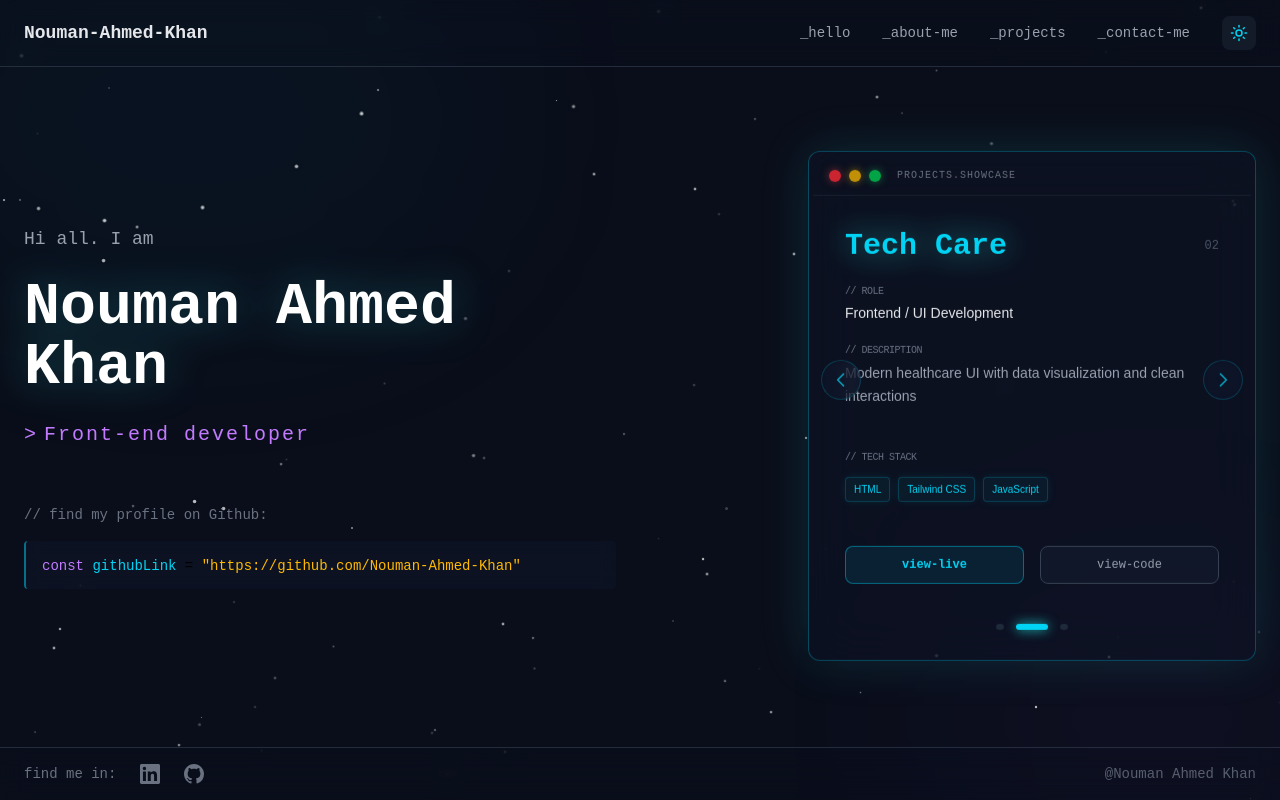
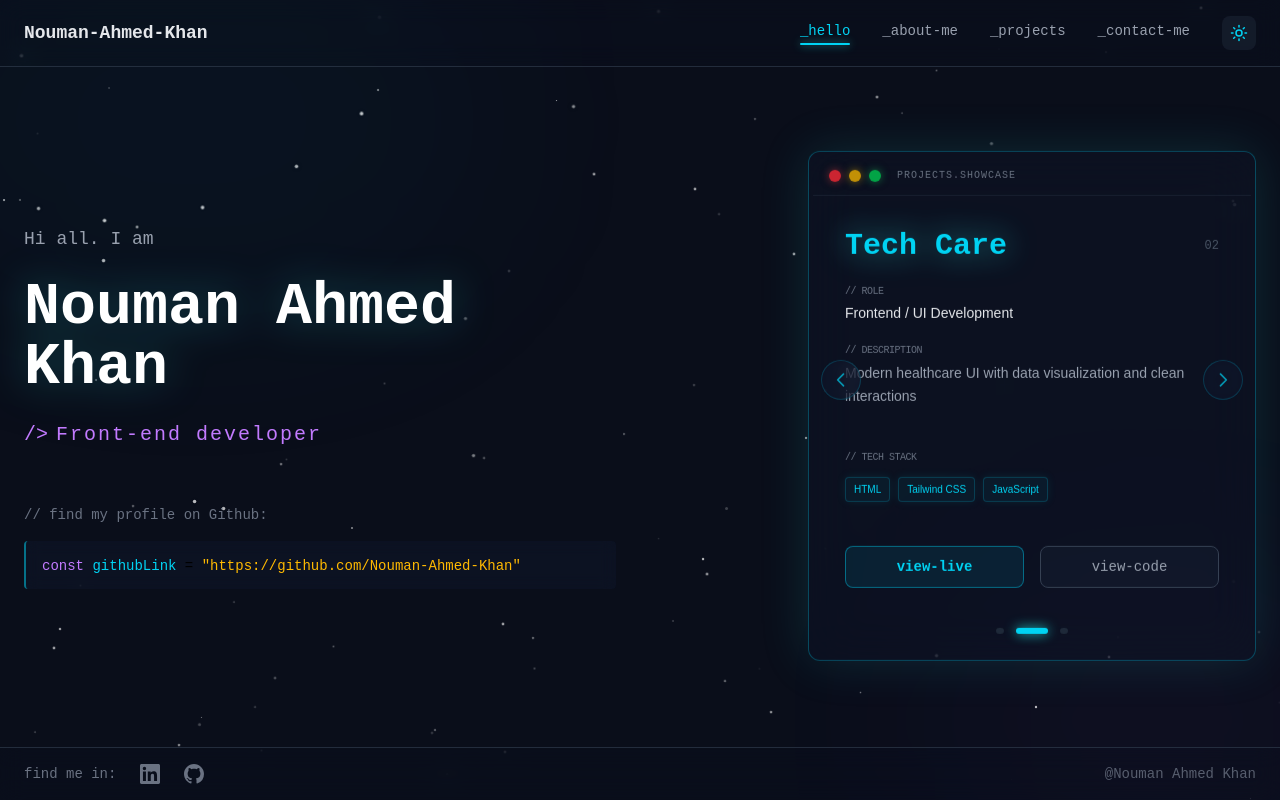
Before and after one commit to Nouman-Ahmed-Khan/my-portfolio, a React (Vite) app: page / in a window 1280 px wide. Built offline with nearby package versions, Linux system fonts and the light colour scheme.

Commit message:
Updated hero section and navbar now using claude

```diff
--- a/src/components/layout/Navbar.jsx
+++ b/src/components/layout/Navbar.jsx
@@ -1,9 +1,44 @@
-import React from 'react';
+import React, { useState, useEffect } from 'react';
 import { useTheme } from '../../context/ThemeContext';
-import { Sun, Moon } from 'lucide-react'; // Suggested: npm install lucide-react
+import { Sun, Moon } from 'lucide-react';
+
+const NAV_ITEMS = ['_hello', '_about-me', '_projects', '_contact-me'];
 
 const Navbar = () => {
   const { isDark, toggleTheme } = useTheme();
+  const [activeSection, setActiveSection] = useState('_hello');
+
+  useEffect(() => {
+    const observers = [];
+
+    NAV_ITEMS.forEach((item) => {
+      const el = document.getElementById(item);
+      if (!el) return;
+
+      const observer = new IntersectionObserver(
+        ([entry]) => {
+          if (entry.isIntersecting) {
+            setActiveSection(item);
+          }
+        },
+        { threshold: 0.5 }
+      );
+
+      observer.observe(el);
+      observers.push(observer);
+    });
+
+    return () => observers.forEach((obs) => obs.disconnect());
+  }, []);
+
+  const handleNavClick = (e, item) => {
+    e.preventDefault();
+    const el = document.getElementById(item);
+    if (el) {
+      el.scrollIntoView({ behavior: 'smooth' });
+    }
+    setActiveSection(item);
+  };
 
   return (
     <nav className="sticky top-0 z-50 w-full border-b border-gray-700/60 backdrop-blur-md bg-slate-900/10 transition-colors">
@@ -13,11 +48,26 @@ const Navbar = () => {
         </div>
 
         <div className="hidden md:flex items-center gap-8 font-mono text-sm">
-          {['_hello', '_about-me', '_projects', '_contact-me'].map((item) => (
-            <a key={item} href={`#${item}`} className="text-gray-400 hover:text-cyan-400 transition-colors">
-              {item}
-            </a>
-          ))}
+          {NAV_ITEMS.map((item) => {
+            const isActive = activeSection === item;
+            return (
+              <a
+                key={item}
+                href={`#${item}`}
+                onClick={(e) => handleNavClick(e, item)}
+                className={`transition-colors relative pb-1 ${
+                  isActive
+                    ? 'text-cyan-400'
+                    : 'text-gray-400 hover:text-cyan-400'
+                }`}
+              >
+                {item}
+                {isActive && (
+                  <span className="absolute bottom-0 left-0 w-full h-[2px] bg-cyan-400 rounded-full shadow-[0_0_8px_rgba(34,211,209,0.8)]" />
+                )}
+              </a>
+            );
+          })}
 
           {/* Theme Toggle Button */}
           <button
--- a/src/components/sections/Hero.jsx
+++ b/src/components/sections/Hero.jsx
@@ -12,7 +12,8 @@ const Hero = () => {
       role: "Frontend / UI Development",
       desc: "Crypto wallet UI built from Figma with responsive design and dynamic charts",
       tech: ["React.js", "Tailwind CSS", "Chart.js"],
-      link: "https://toon-swap.vercel.app/"
+      link: "https://toon-swap.vercel.app/",
+      code: "https://github.com/Nouman-Ahmed-Khan/Toon-Swap"
     },
     {
       id: "02",
@@ -20,7 +21,8 @@ const Hero = () => {
       role: "Frontend / UI Development",
       desc: "Modern healthcare UI with data visualization and clean interactions",
       tech: ["HTML", "Tailwind CSS", "JavaScript"],
-      link: "#"
+      link: "https://tech-care-eosin.vercel.app/",
+      code: "https://github.com/Nouman-Ahmed-Khan/Tech-Care"
     },
     {
       id: "03",
@@ -28,7 +30,8 @@ const Hero = () => {
       role: "Frontend Development",
       desc: "Software house website with responsive, user-friendly design",
       tech: ["HTML", "CSS", "Bootstrap", "JavaScript"],
-      link: "https://proswebtech.com/"
+      link: "https://proswebtech.com/",
+      code: "https://github.com/Nouman-Ahmed-Khan"
     }
   ];
 
@@ -54,7 +57,7 @@ const Hero = () => {
   }, [nextSlide, isPaused]);
 
   return (
-    <main className="flex-1 flex items-center justify-center px-6 py-12 relative z-10">
+    <main id="_hello" className="flex-1 flex items-center justify-center px-6 py-12 relative z-10">
       <div className="max-w-7xl w-full grid grid-cols-1 lg:grid-cols-2 gap-12 items-center">
 
         {/* Left Side: Intro */}
@@ -64,7 +67,7 @@ const Hero = () => {
             Nouman Ahmed Khan
           </h1>
           <div className="flex items-center gap-2">
-            <span className="text-purple-400 font-mono text-xl">{">"}</span>
+            <span className="text-purple-400 font-mono text-xl">{"/>"}</span>
             <span className="font-mono text-xl text-purple-400 tracking-widest">Front-end developer</span>
           </div>
 
@@ -72,7 +75,11 @@ const Hero = () => {
             <p className="font-mono text-sm text-gray-500">// find my profile on Github:</p>
             <div className="bg-slate-900/50 border-l-2 border-cyan-400/50 px-4 py-3 rounded backdrop-blur-sm">
               <code className="text-sm">
-                <span className="text-purple-400">const</span> <span className="text-cyan-400">githubLink</span> = <span className="text-amber-400">"https://github.com/Nouman-Ahmed-Khan"</span>
+                <span className="text-purple-400">const</span> <span className="text-cyan-400">githubLink</span> = <span className="text-amber-400">
+                  <a href="https://github.com/Nouman-Ahmed-Khan" target="_blank" rel="noopener noreferrer" className="hover:underline">
+                    "https://github.com/Nouman-Ahmed-Khan"
+                  </a>
+                </span>
               </code>
             </div>
           </div>
@@ -94,7 +101,7 @@ const Hero = () => {
             </div>
 
             <div className="p-8 relative overflow-hidden h-[460px]">
-              {/* Navigation Arrows (Restored) */}
+              {/* Navigation Arrows */}
               <button
                 onClick={prevSlide}
                 className="carousel-arrow absolute left-2 top-[40%] -translate-y-1/2 group z-30"
@@ -153,11 +160,14 @@ const Hero = () => {
                   <div className="flex gap-4 pt-6">
                     <button
                       onClick={() => window.open(projects[currentSlide].link, '_blank')}
-                      className="flex-1 bg-cyan-500/10 hover:bg-cyan-500/20 border border-cyan-500/50 text-cyan-400 py-2.5 rounded-lg transition-all font-mono text-xs font-bold hover:shadow-[0_0_20px_rgba(34,211,209,0.3)]"
+                      className="cursor-pointer flex-1 bg-cyan-500/10 hover:bg-cyan-500/20 border border-cyan-500/50 text-cyan-400 py-2.5 rounded-lg transition-all font-mono text-sm font-bold hover:shadow-[0_0_20px_rgba(34,211,209,0.3)]"
                     >
                       view-live
                     </button>
-                    <button className="flex-1 bg-slate-800/30 hover:bg-slate-800/60 border border-gray-700 text-gray-400 py-2.5 rounded-lg transition-all font-mono text-xs hover:text-white">
+                    <button
+                      onClick={() => window.open(projects[currentSlide].code, '_blank')}
+                      className="cursor-pointer flex-1 bg-slate-800/30 hover:bg-slate-800/60 border border-gray-700 text-gray-400 py-2.5 rounded-lg transition-all font-mono text-sm hover:text-white"
+                    >
                       view-code
                     </button>
                   </div>
```
